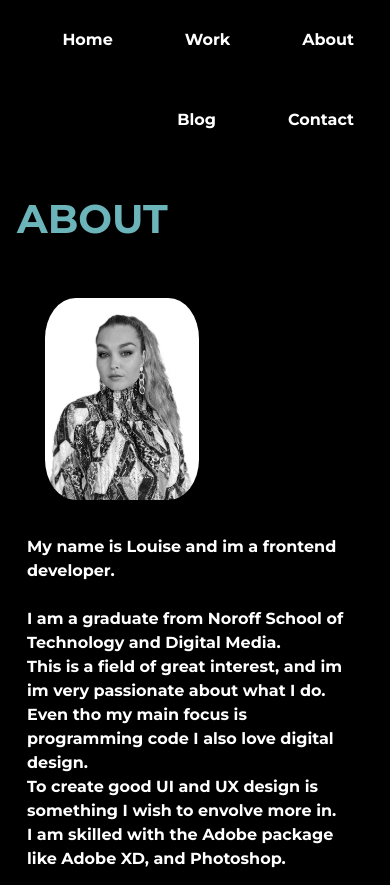
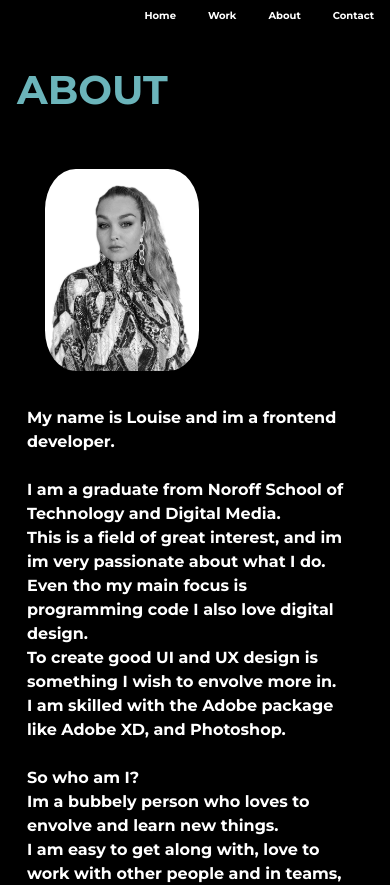
Before and after one commit to lonsoien/urban-portfolio, a React (Create React App) app in the folder urban-portfolio/: page /about in a window 390 px wide. Shown: the top 885 px of the page. Built offline with nearby package versions, Linux system fonts and the light colour scheme; a web font is replaced by a local one.

Commit message:
responsive fit

```diff
--- a/urban-portfolio/src/App.js
+++ b/urban-portfolio/src/App.js
@@ -10,7 +10,6 @@ import Home from './components/Home';
 import About from './components/About';
 import Work from './components/Work';
 import Contact from './components/Contact';
-import Blog from './components/Blog';
 import { Container } from 'react-bootstrap';
 
 function App() {
@@ -23,7 +22,6 @@ function App() {
           <Route path="/" exact element={<Home />} />
           <Route path="/work" element={<Work />} />
           <Route path="/about" element={<About />} />
-          <Route path="/blog" element={<Blog />} />
           <Route path="/contact" element={<Contact />} />
           <Route path="*" element={<Home />} />
           </Routes>
--- a/urban-portfolio/src/components/Menu.js
+++ b/urban-portfolio/src/components/Menu.js
@@ -14,9 +14,6 @@ function Menu() {
           <Nav.Link href="/about">About</Nav.Link>
         </Nav.Item>
         <Nav.Item>
-          <Nav.Link href="/blog">Blog</Nav.Link>
-        </Nav.Item>
-        <Nav.Item>
           <Nav.Link href="/contact">Contact</Nav.Link>
         </Nav.Item>
       </Nav>
--- a/urban-portfolio/src/sass/partials/_layout.scss
+++ b/urban-portfolio/src/sass/partials/_layout.scss
@@ -77,6 +77,12 @@ img.theimage {
 }
 }
 
+@media (min-width: 701px) and (max-width: 1180px) {
+    .profile {
+        display: table-row;
+    }
+}
+
 
 // To use incase later editing.
 // background-image: url("../../images/texture.png");
--- a/urban-portfolio/src/sass/partials/_menu.scss
+++ b/urban-portfolio/src/sass/partials/_menu.scss
@@ -4,6 +4,7 @@ background-color: black !important;
 
 .nav-item {
     padding: 20px;
+    font-size: 20px;
 }
 
 .nav-link {
@@ -14,3 +15,11 @@ background-color: black !important;
 .nav-link:hover {
     color: #6BB4BA;
 }
+
+@media (min-width: 0px) and (max-width: 653px) {
+    .nav-item {
+        padding: 0px;
+        font-size: 10px;
+    }
+
+}
```
